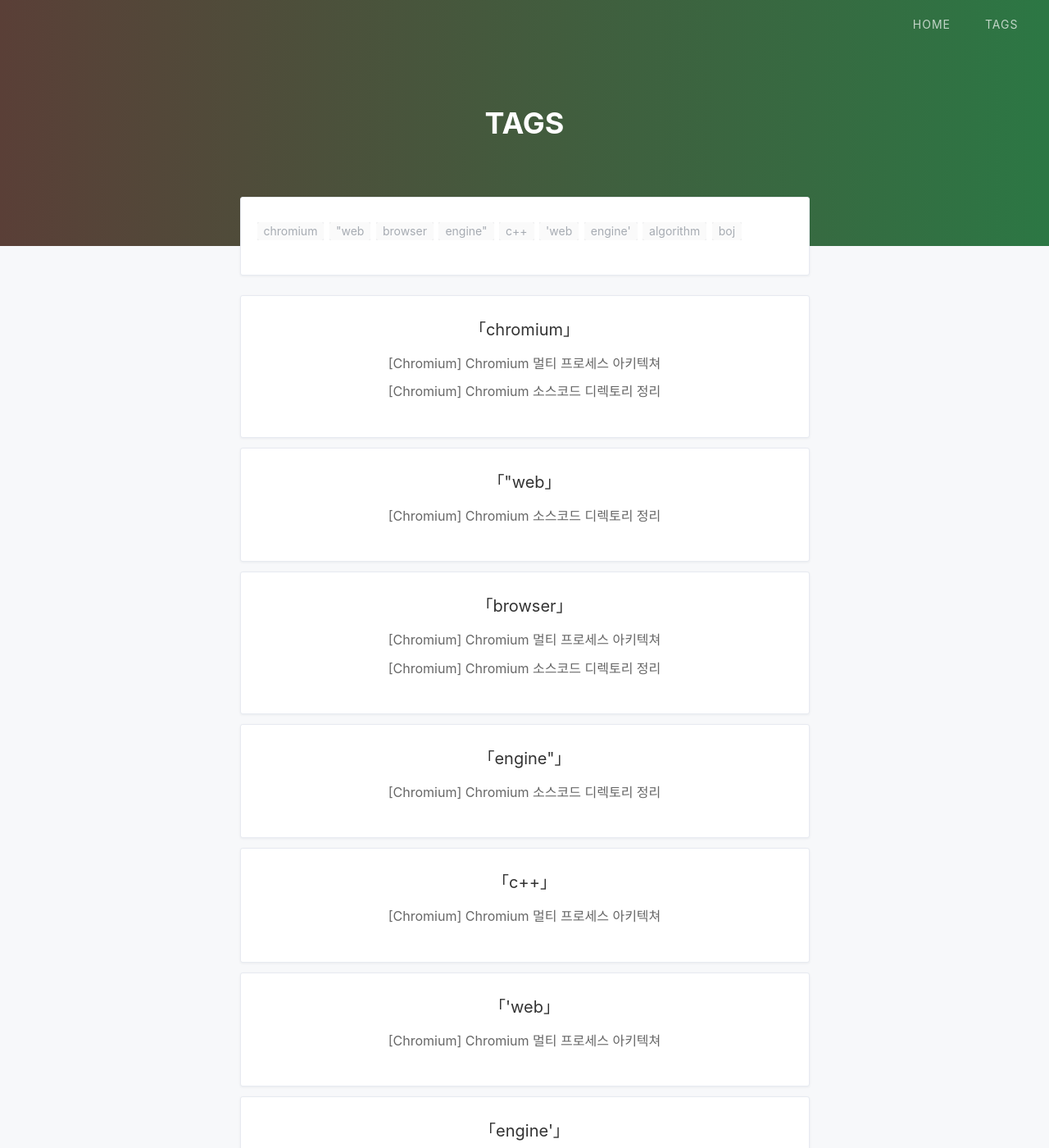
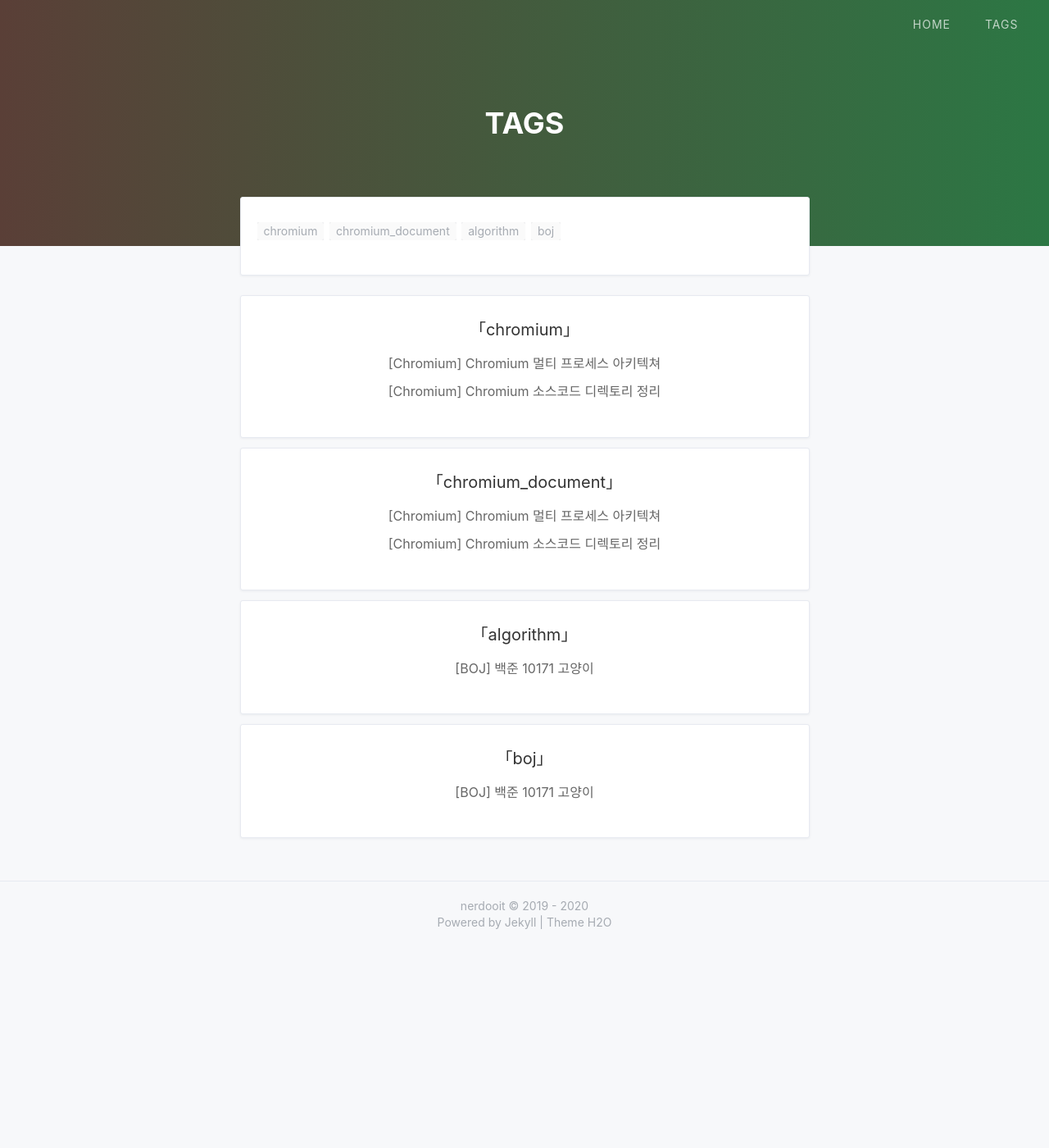
Before and after one commit to nerdooit/nerdooit.github.io, a Jekyll site: the page built from tags.html, in a window 1280 px wide and 1400 px high. Shown: the whole window at 82% size. Built offline with Jekyll 4.4.1, drawn with Linux system fonts in a browser that asks for light colours; nearby versions of some CDN libraries; a style sheet for code colours, icons or effects is not loaded; some of the changed text lies outside the part shown.

Commit message:
modify tag

```diff
--- a/_posts/2020-06-01-chromium_dir.md
+++ b/_posts/2020-06-01-chromium_dir.md
@@ -5,7 +5,7 @@
 date: 2020-06-01
 author: nerdooit
 cover: '/img/chromium_nerdooit.png'
-tags: chromium  "web browser engine"
+tags: chromium  chromium_document
 lastmod : '2020-06-01 21:30:00'
 sitemap :
 changefreq : daily
--- a/_posts/2020-06-03-chromium_multi_process.md
+++ b/_posts/2020-06-03-chromium_multi_process.md
@@ -5,7 +5,7 @@
 date: 2020-06-03
 author: nerdooit
 cover: '/img/chromium_nerdooit.png'
-tags: chromium c++ 'web browser engine'
+tags: chromium chromium_document
 lastmod : '2020-06-03 23:30:00'
 ---
 
```
